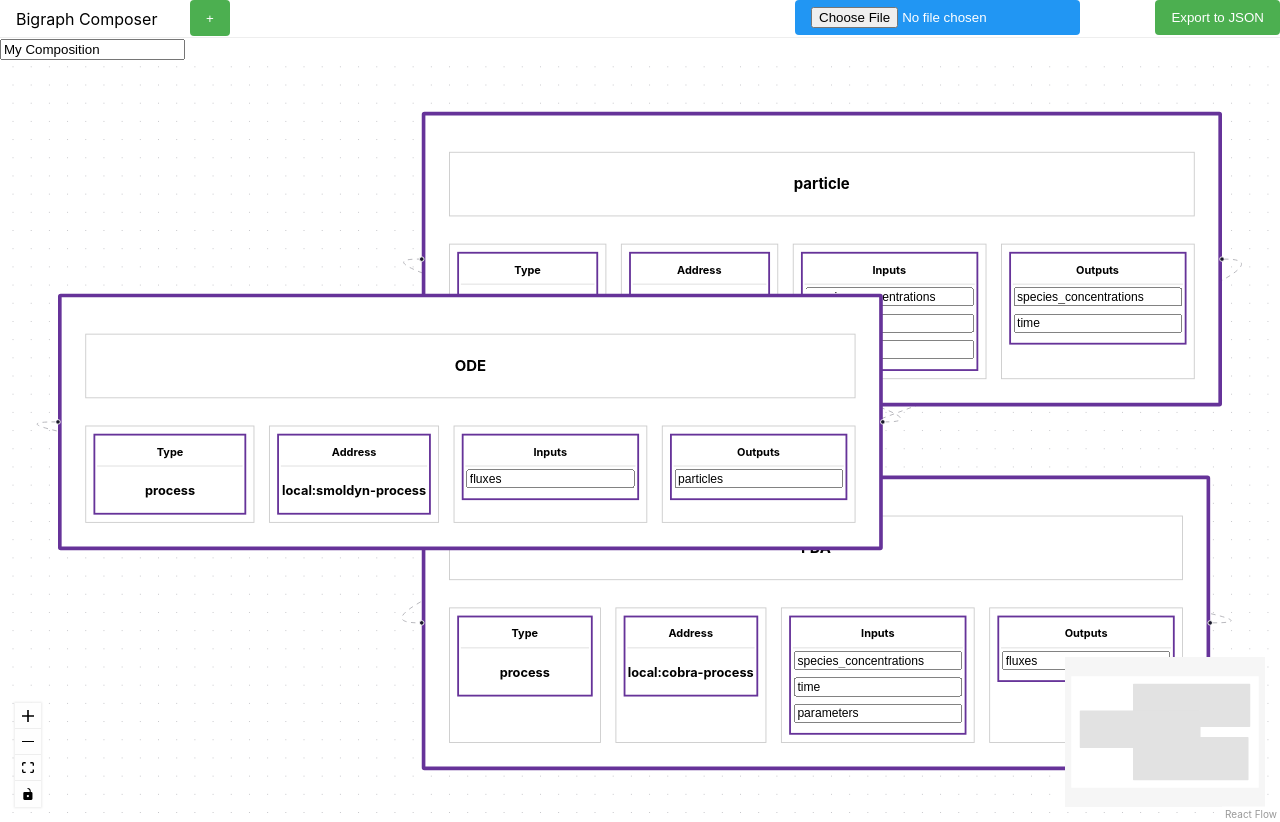
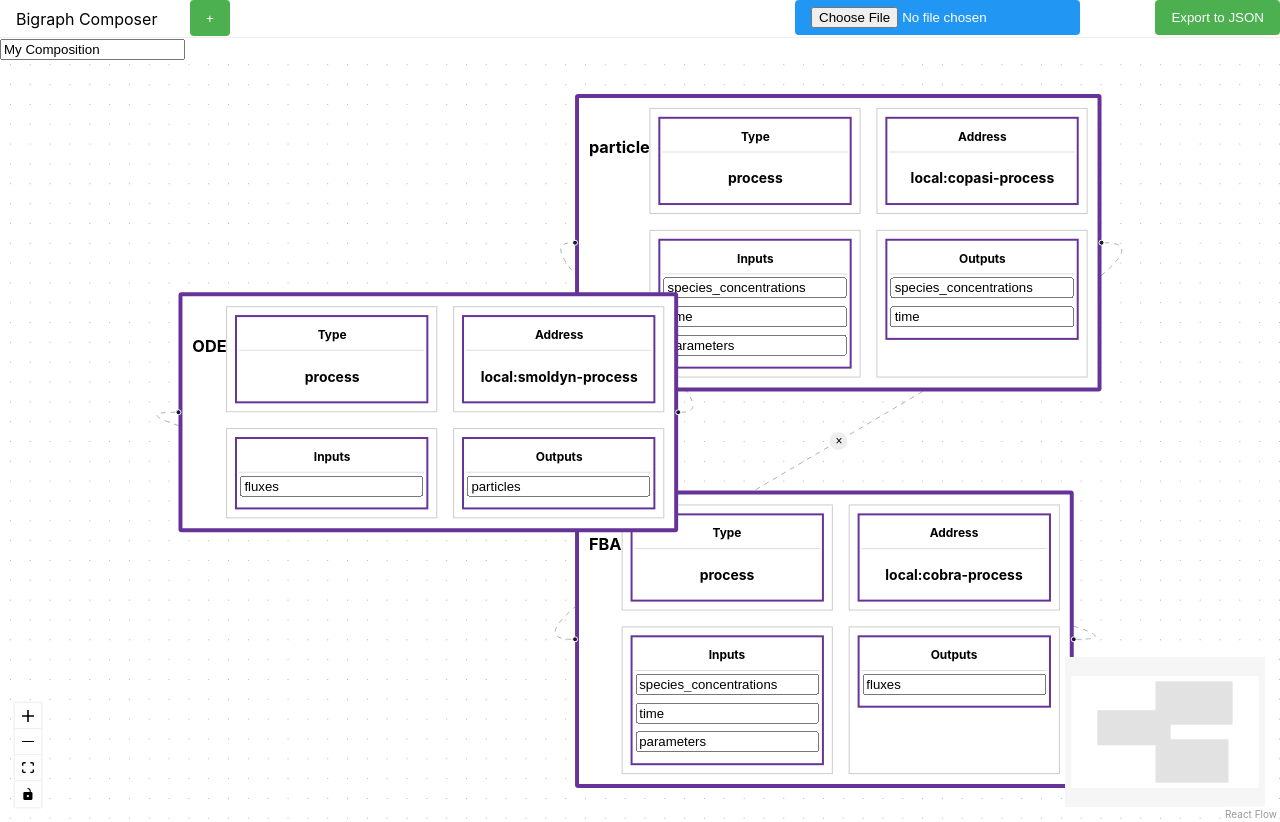
Before and after one commit to AlexPatrie/bio-blocks, a Next.js app: page / in a window 1280 px wide. Built offline with nearby package versions, Linux system fonts and the light colour scheme.

Commit message:
fix: styles for layout of nodes

```diff
--- a/src/components/nodes/ConstructNode.tsx
+++ b/src/components/nodes/ConstructNode.tsx
@@ -29,17 +29,17 @@ export function ConstructNode({
 
   return (
     <div className="react-flow__node-default flow">
-      <div className="node-grid">
+
 
       {/* Node Id/Name */}
-      <h3 className="grid-item node-name">
+      <h3 className="node-name">
         <NodeField
           data={data}
           field="nodeId"
           handleInputChange={(e, field) => handleInputChange(e, field)}
         />
       </h3>
-
+      <div className="node-grid">
         <div className="grid-item">
           <table className="process-table-display type">
             <thead>
--- a/src/styles/globals.css
+++ b/src/styles/globals.css
@@ -24,6 +24,7 @@ a {
 .flow {
   border: 4px solid rebeccapurple !important;
   width: fit-content !important;
+  display: flex !important;
 }
 
 .node-grid {
@@ -31,7 +32,8 @@ a {
   grid-template-columns: repeat(2, 1fr); /* 4 columns */
   grid-template-rows: repeat(2, auto);  /* 4 rows */
   gap: 16px; /* Spacing between grid items */
-  padding: 16px;
+  height: 100%;
+  width: 100%;
 }
 
 .grid-item {
@@ -41,7 +43,6 @@ a {
 }
 
 .node-name {
-  grid-column: span 4; /* Stretch the node name across all 4 columns */
   text-align: center;
   font-weight: bold;
 }
```
Lines whose indentation alone changed are shown as unchanged.
